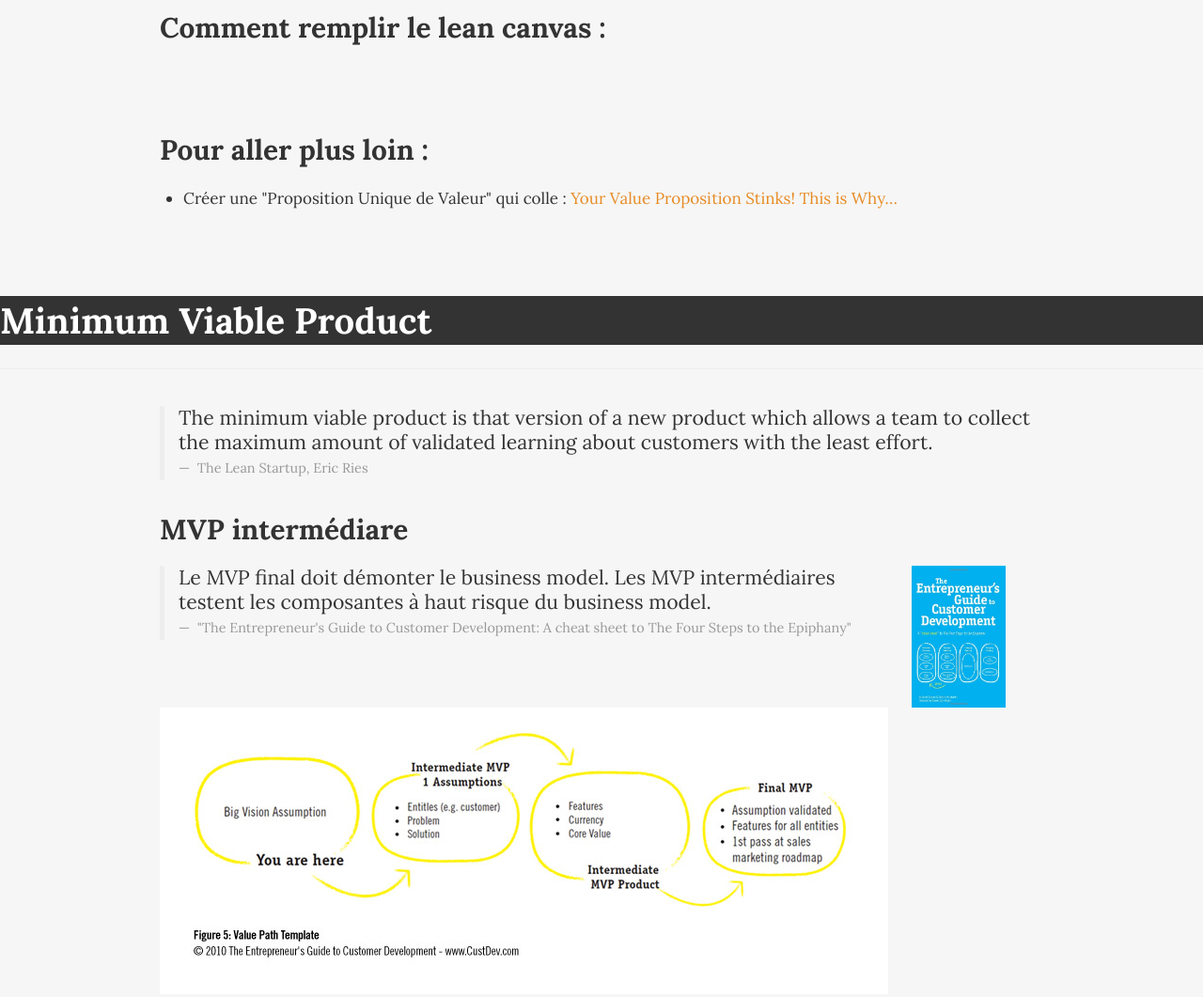
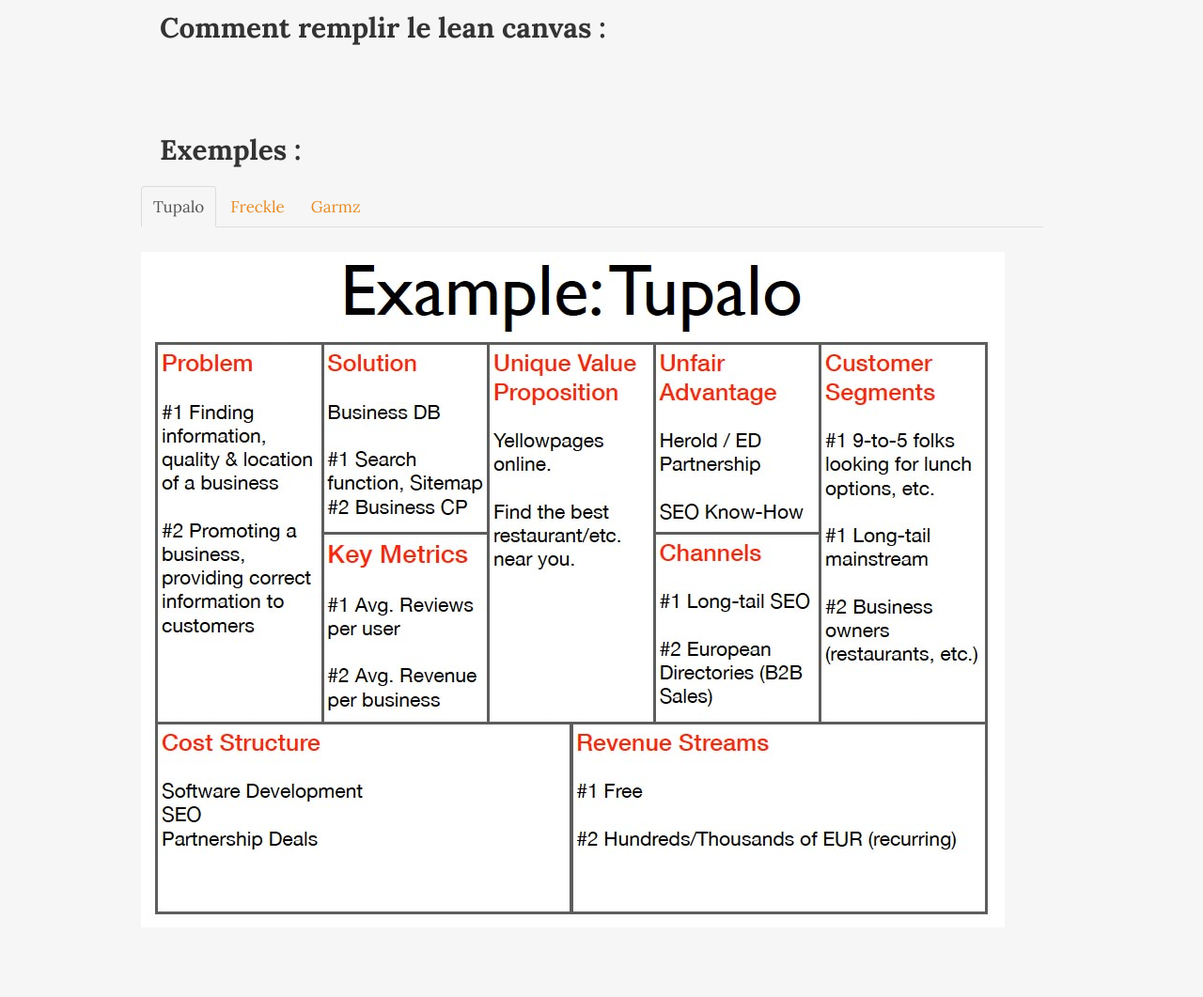
Before and after one commit to nrichand/LeanStartup-devoxx, a plain HTML site: page index.html in a window 1280 px wide. Shown: the part 1976-3037 px from the top of the page at 94% size. Drawn offline with nearby package versions, Linux system fonts and the light colour scheme; a script that the page names is missing.

Commit message:
ajout exemple de LeanCanvas

```diff
--- a/index.html
+++ b/index.html
@@ -118,6 +118,34 @@
 			  <br><br>
 			  <h3> Comment remplir le lean canvas :</h3>
 			  <script async class="speakerdeck-embed" data-id="d8546f90688001300761123139080339" data-ratio="1.33333333333333" src="//speakerdeck.com/assets/embed.js"></script>
+
+
+ 				<br><br>
+			  <h3>Exemples :</h3>
+
+			  <div class="row">
+				  <div class="tabbable"> <!-- Only required for left/right tabs -->
+					  <ul class="nav nav-tabs">
+						<li class="active"><a href="#Tupalo" data-toggle="tab">Tupalo</a></li>
+						<li><a href="#Freckle" data-toggle="tab">Freckle</a></li>
+						<li><a href="#Garmz" data-toggle="tab">Garmz</a></li>
+					  </ul>
+					  <div class="tab-content">
+							<div class="tab-pane active" id="Tupalo">
+							  <p><img src="img/LeanCanvas-Tupalo.jpg"></p>
+							</div>
+
+							<div class="tab-pane" id="Freckle">
+								<img src="img/LeanCanvas-Freckle.jpg">
+							</div>
+
+							<div class="tab-pane" id="Garmz">
+								<img src="img/LeanCanvas-Garmz.jpg">
+							</div>
+					  </div>
+					</div>
+			  </div>
+
 
 			  <br><br>
 			  <div class="row">
```
Also changed, not shown: img/LeanCanvas-Freckle.jpg (added), img/LeanCanvas-Garmz.jpg (added), img/LeanCanvas-Tupalo.jpg (added).
